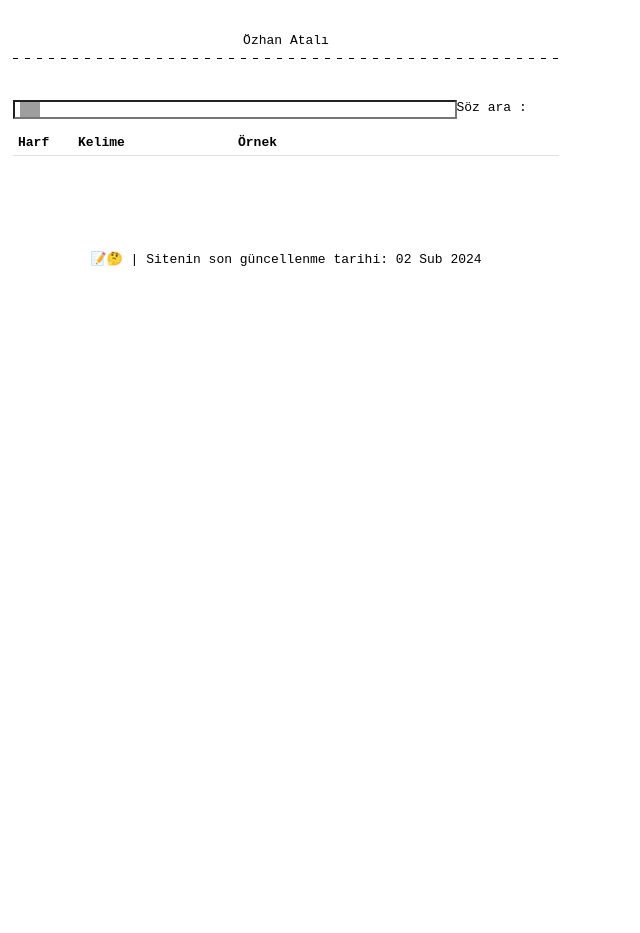
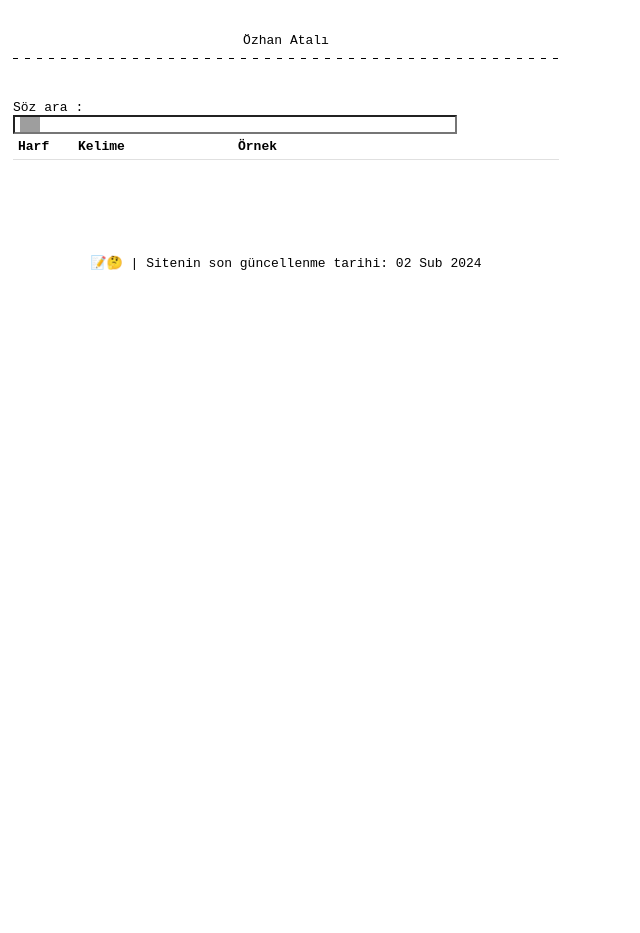
Before and after one commit to ozhanatali/ozhanatali.github.io, a Jekyll site: the page built from _posts/2024-01-01-turkdilleri.html, in a window 1280 px wide. Shown: the whole page, without its empty margins (0-640 px from the left). Built offline with Jekyll 4.4.1, drawn with Linux system fonts in a browser that asks for light colours; grey boxes are pictures that could not be loaded.

Commit message:
Update 2024-01-01-turkdilleri.html

```diff
--- a/_posts/2024-01-01-turkdilleri.html
+++ b/_posts/2024-01-01-turkdilleri.html
@@ -5,12 +5,13 @@ layout: default
   <body onload="getir()">
     <div class="container"><br>
       <div>
-        <label id="" for="sozcukara" style="">Söz ara :</label>
-        <input type="text" id="sozcukara" name="" value="" style="">
+        <label id="" for="sozcukara" style="">Söz ara :</label><br>
+        <input type="text" id="sozcukara" name="" value="" style="" style="margin-bottom:20px;margin-top:10px">
       </div>
       <br>
       <table id="table">
         <thead id="head"><tr><td width="50"><b>Harf</b></td><td width="150"><b>Kelime</b></td><td><b>Örnek</b></td></tr></thead>
+        <tbody></tbody>
       </table>
     </div>
     <br>
```
Also changed, not shown: other parts of _posts/2024-01-01-turkdilleri.html (+1 -1 lines).
